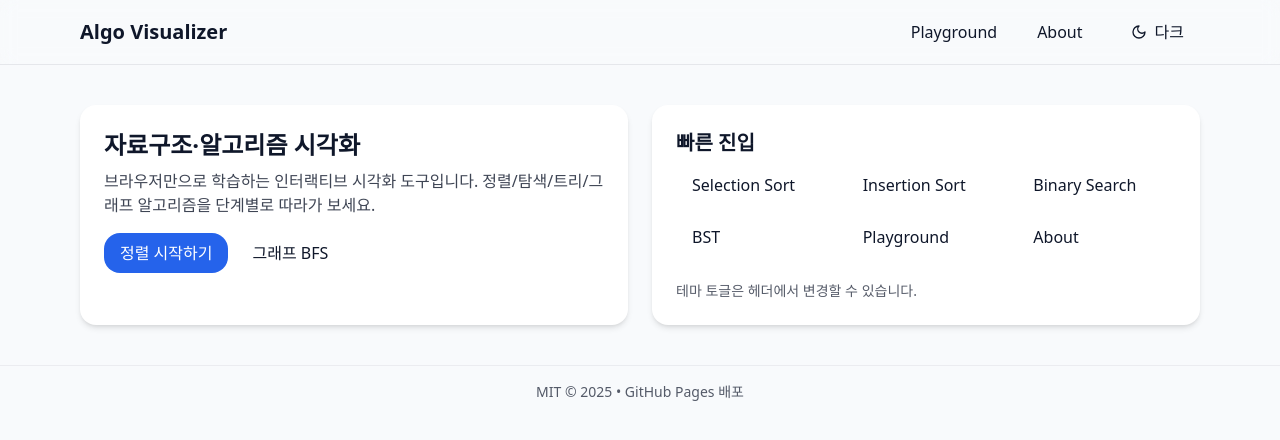
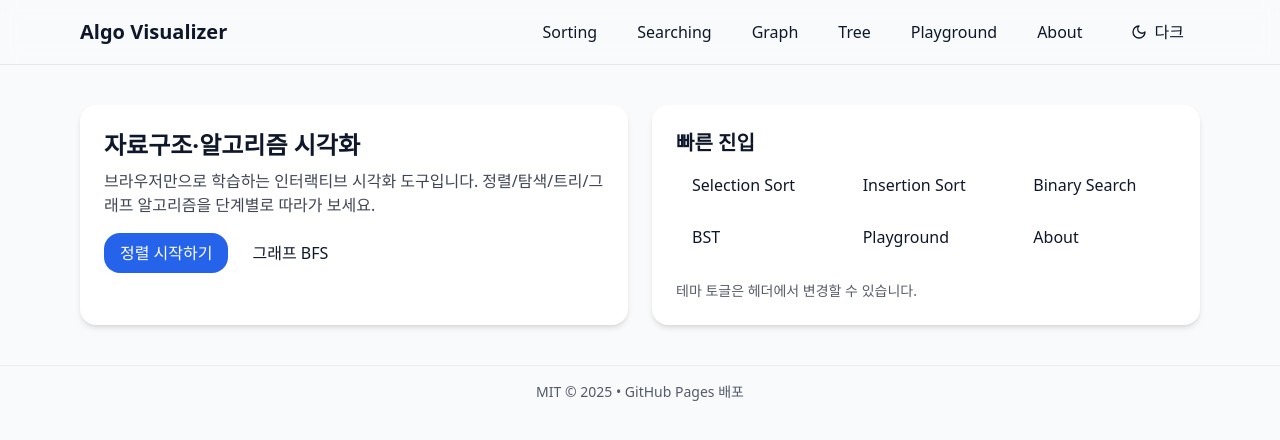
Before and after one commit to ilestri/Algo, a Vue app: page /visualize/1/1 in a window 1280 px wide. Shown: the top 440 px of the page. Built offline with nearby package versions, Linux system fonts and the light colour scheme.

Commit message:
feat(components/layout/AppLayout): 상단 내비게이션에 카테고리 링크 추가

```diff
--- a/src/components/layout/AppLayout.vue
+++ b/src/components/layout/AppLayout.vue
@@ -5,7 +5,11 @@
         <RouterLink to="/" class="flex items-center gap-2">
           <span class="text-xl font-semibold">Algo Visualizer</span>
         </RouterLink>
-        <nav class="flex items-center gap-2">
+        <nav class="flex flex-wrap items-center gap-2">
+          <RouterLink class="btn-ghost" to="/sorting">Sorting</RouterLink>
+          <RouterLink class="btn-ghost" to="/searching">Searching</RouterLink>
+          <RouterLink class="btn-ghost" to="/graph">Graph</RouterLink>
+          <RouterLink class="btn-ghost" to="/tree">Tree</RouterLink>
           <RouterLink class="btn-ghost" to="/playground">Playground</RouterLink>
           <RouterLink class="btn-ghost" to="/about">About</RouterLink>
           <ThemeToggle class="ml-2" />
```
